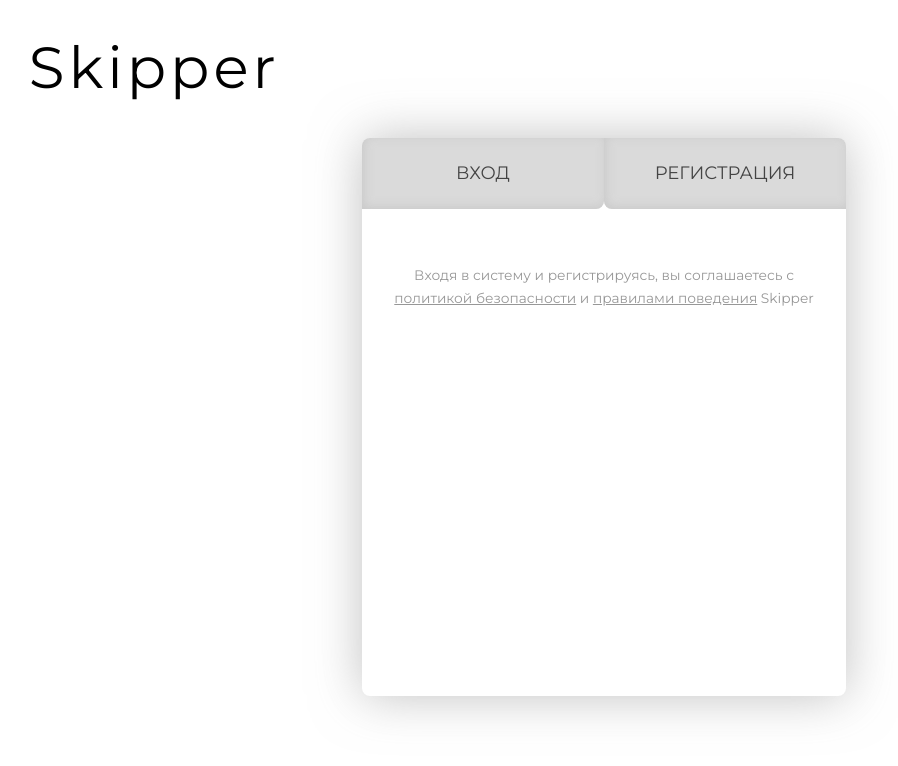
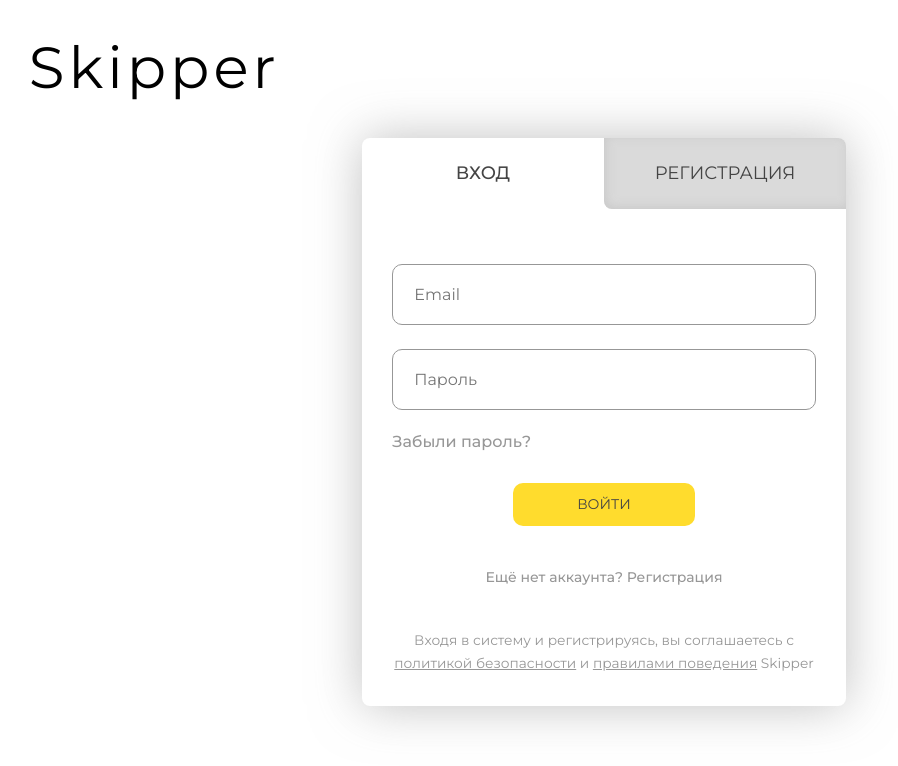
Before and after one commit to SkipperOmsu2022/skipper, a React (Create React App) app in the folder frontend/: page / in a window 1280 px wide. Shown: the top 766 px of the page, without its empty margins (36-934 px from the left). Built offline with nearby package versions, Linux system fonts and the light colour scheme.

Commit message:
SKIPPER-6 added log out

```diff
--- a/frontend/src/components/App.jsx
+++ b/frontend/src/components/App.jsx
@@ -1,61 +1,32 @@
-import {BrowserRouter as Router, Route, Routes} from 'react-router-dom';
+import {BrowserRouter as Router, Route, Routes, Navigate} from 'react-router-dom';
 import LoginPage from "./pages/LoginPage/LoginPage";
+import MainPage from "./pages/MainPage/MainPage";
 import Signin from "./Login/Signin";
 import Signup from "./Login/Signup";
+import { useState, useEffect } from 'react';
 
 const App = () => {
+    const [logged, setLogged] = useState(false);
+
+    useEffect(() => {
+        if (localStorage.getItem('logged')) {
+            setLogged(true);
+        } else {
+            setLogged(false);
+        }
+    });
 
     return (
+
         <Router>
             <Routes>
-                <Route path="/" element={<LoginPage/>}>
-                    <Route path="signin" element={<Signin/>} />
+                <Route path="/" element={logged ? <Navigate to="/home"/> : <LoginPage/>}>
+                    <Route path="" element={<Signin/>} />
                     <Route path="signup" element={<Signup/>}/>
                 </Route>
+                <Route path="/home" element={!logged ? <Navigate to="/"/> : <MainPage/>}/>
             </Routes>
         </Router>
-
-        /* <section className="wrapper">
-            <header className="header">
-                    <span className="header__title">Skipper</span>
-            </header>
-            <div className="authentication">
-                <div className="authentication__content form">
-                 <div className="form__header">
-                        <a href="" className="tab left">ВХОД</a>
-                        <a href="" className="tab right active">РЕГИСТРАЦИЯ</a>
-                    </div>
-                    <div className="form__content">
-                        <div className="input-group">
-                            <input placeholder="Фамилия Имя" type="text" className="input"/>
-                            <input placeholder="Email" type="text" className="input"/>
-                            <input  />
-                        </div>
-                        <button className="form__apply-button button">ЗАРЕГИСТРИРОВАТЬСЯ</button>
-                        <a  href="" className="registration">Уже есть аккаунт? Вход</a>
-                        <div className="form__footer">Входя в систему и регистрируясь, вы соглашаетесь с <a href="" className="policy">политикой безопасности</a> и <a href="" className="rules">правилами поведения</a> Skipper</div>
-                    </div>
-
-
-
-
-                        <div className="form__header">
-                            <a href="" className="tab left active">ВХОД</a>
-                            <a href="" className="tab right">РЕГИСТРАЦИЯ</a>
-                        </div>
-                        <div className="form__content">
-                            <div className="input-group">
-                                <input placeholder="Email" type="text" className="input"/>
-                                <input placeholder="Пароль" type="password" className="input"/>
-                            </div>
-                            <a  href="" className="forgot-password">Забыли пароль?</a>
-                            <button className="form__apply-button button">ВОЙТИ</button>
-                            <a  href="" className="registration">Ещё нет аккаунта? Регистрация</a>
-                            <div className="form__footer">Входя в систему и регистрируясь, вы соглашаетесь с <a href="" className="policy">политикой безопасности</a> и <a href="" className="rules">правилами поведения</a> Skipper</div>
-                        </div>
-                </div>
-            </div>
-        </section> */
     )
 }
 
--- /dev/null
+++ b/frontend/src/components/Button/button.scss
@@ -0,0 +1,22 @@
+.button {
+    cursor: pointer;
+    padding: 0.5rem 4rem;
+    min-width: 43%;
+
+    background: #ffdc2d;
+    border-radius: 0.625rem;
+    border-style: none;
+
+    font-family: 'Montserrat';
+    font-style: normal;
+    font-weight: 400;
+    font-size: 0.875rem;
+    line-height: 1.688rem;
+    color: #444444;
+    &:active {
+        padding: 0.55rem 4rem 0.45rem;
+    }
+    &:hover {
+        background-color: #f7cd00;
+    }
+}
--- a/frontend/src/components/Form/Form.jsx
+++ b/frontend/src/components/Form/Form.jsx
@@ -1,5 +1,7 @@
 import { Formik, Form, useField } from "formik";
 import * as Yup from 'yup';
+
+import "./form.scss"
 
 const MyTextInput = ({...props}) => {
     const [field, meta] = useField(props);
@@ -11,10 +13,38 @@
         </div>
     )
 };
-const CustomForm = ({inputs}) => {
-    function view(inputs) {
+const CustomForm = ({inputs, submit}) => {
+
+    function elements() {
         const elements = inputs.map((item, i) => {
             const {id, name, type, placeholder} = item;
+
+            switch(name) {
+                case 'email':
+                    initial['email'] = '';
+                    schema['email'] = Yup.string()
+                        .required('Обязательное поле')
+                        .email('Неправильный email адрес');
+                    break;
+                case 'password':
+                    initial['password'] = '';
+                    schema['password'] = Yup.string()
+                        .required('Обязательное поле')
+                        .min(10, 'Не менее 10 символов')
+                    break;
+                case 'name':
+                    initial['name'] = '';
+                    schema['name'] = Yup.string()
+                        .required('Обязательное поле')
+                    break;
+                case 'surname':
+                    initial['surname'] = '';
+                    schema['surname'] = Yup.string()
+                        .required('Обязательное поле')
+                    break;
+                default:
+                    break;
+            }
 
             return (
                 <MyTextInput
@@ -33,30 +63,18 @@
         )
     }
 
+    const initial = {};
+    const schema = {};
+
+    const view = elements(inputs);
 
     return (
         <Formik
-            initialValues = {{
-                email: '',
-                password: '',
-                name: '',
-                surname: ''
-            }}
-            validationSchema = {Yup.object({
-                email: Yup.string()
-                        .required('Обязательное поле')
-                        .email('Неправильный email адрес'),
-                password: Yup.string()
-                        .required('Обязательное поле')
-                        .min(10, 'Не менее 10 символов'),
-                name: Yup.string()
-                        .required('Обязательное поле'),
-                surname: Yup.string()
-                        .required('Обязательное поле'),
-            })}
-            onSubmit = {values => console.log(JSON.stringify(values, null, 2))}
+            initialValues = {initial}
+            validationSchema = {Yup.object(schema)}
+            onSubmit = {values => submit(values)}
         >
-            {view(inputs)}
+            {view}
         </Formik>
     )
 }
--- /dev/null
+++ b/frontend/src/components/Form/form.scss
@@ -0,0 +1,30 @@
+.form-group {
+    display: grid;
+    grid-gap: 1.5rem;
+    .group {
+        display: flex;
+        flex-direction: column;
+        text-align: left;
+        &__input {
+            height: 3.563rem;
+
+            border: 1px solid rgba(151, 151, 151, 1);
+            border-radius: 10px;
+
+            padding-left: 1.312rem;
+
+            font-family: 'Montserrat';
+            font-size: 1rem;
+            font-weight: 400;
+            line-height: 23px;
+            line-height: 1.436rem;
+            text-align: left;
+        }
+        &__error {
+            font-family: 'Montserrat';
+            font-weight: 400;
+            padding: 0.5rem 0.5rem 0rem;
+            font-size: 0.85rem;
+        }
+    }
+}
--- a/frontend/src/components/Login/Signin.jsx
+++ b/frontend/src/components/Login/Signin.jsx
@@ -1,5 +1,6 @@
 import Form from "../Form/Form";
 import { Link } from 'react-router-dom';
+import { signIn } from "../../services/Service";
 
 const Signin = () => {
 
@@ -9,6 +10,7 @@
                 inputs={[
                     {id:"email", name:"email", placeholder:"Email", type:"text"},
                     {id:"password", name:"password", placeholder:"Пароль", type:"password"}]}
+                submit={signIn}
             />
             <a  href="" className="forgot-password">Забыли пароль?</a>
             <button form="contact-form"
--- a/frontend/src/components/Login/Signup.jsx
+++ b/frontend/src/components/Login/Signup.jsx
@@ -1,5 +1,6 @@
 import Form from "../Form/Form";
 import { Link } from 'react-router-dom';
+import { signUp } from "../../services/Service";
 
 
 const Signup = () => {
@@ -12,13 +13,14 @@
                     {id:"name", name:"name", placeholder:"Имя", type:"text"},
                     {id:"email", name:"email", placeholder:"Email", type:"text"},
                     {id:"password", name:"password", placeholder:"Пароль", type:"password"}]}
+                submit={signUp}
             />
             <button form="contact-form"
                     type="submit"
                     className="form__apply-button button">
-                    ВОЙТИ
+                    РЕГИСТРАЦИЯ
             </button>
-            <Link  to="/signin" className="registration">Уже есть аккаунт? Вход</Link>
+            <Link  to="/" className="registration">Уже есть аккаунт? Вход</Link>
         </>
     )
 }
--- a/frontend/src/components/pages/LoginPage/LoginPage.jsx
+++ b/frontend/src/components/pages/LoginPage/LoginPage.jsx
@@ -1,7 +1,8 @@
 import "./loginPage.scss"
+import "../../Button/button.scss"
 import { NavLink, Outlet} from 'react-router-dom';
 
-const LoginPage = () => {
+const LoginPage = (props) => {
 
 
     return (
@@ -12,8 +13,8 @@
             <div className="authentication">
                 <div className="authentication__content form">
                     <div className="form__header">
-                        <NavLink to="/signin"  className={({ isActive }) => isActive ? "tab left active" : "tab left"}>ВХОД</NavLink>
-                        <NavLink to="/signup" className={({ isActive }) => isActive ? "tab right active" : "tab right"}>РЕГИСТРАЦИЯ</NavLink>
+                        <NavLink end to="/"  className={({ isActive }) => isActive ? "tab left active" : "tab left"}>ВХОД</NavLink>
+                        <NavLink end to="/signup" className={({ isActive }) => isActive ? "tab right active" : "tab right"}>РЕГИСТРАЦИЯ</NavLink>
                     </div>
                     <div className="form__content">
                         <Outlet/>
--- /dev/null
+++ b/frontend/src/components/pages/MainPage/MainPage.jsx
@@ -0,0 +1,14 @@
+import "../../Button/button.scss"
+import {logOut} from "../../../services/Service";
+
+const MainPage = () => {
+    return (
+        <div style={{'padding': '40vh'}}>
+            <button onClick={logOut} className="button">
+                    Log out
+            </button>
+        </div>
+    )
+}
+
+export default MainPage;
--- /dev/null
+++ b/frontend/src/services/Service.js
@@ -0,0 +1,18 @@
+const signIn =  (values) => {
+    console.log(JSON.stringify(values, null, 2))
+    localStorage.removeItem('logged');
+    localStorage.setItem('logged', true);
+}
+
+const signUp =  (values) => {
+    console.log(JSON.stringify(values, null, 2))
+    localStorage.removeItem('logged');
+    localStorage.setItem('logged', true);
+}
+
+const logOut = () => {
+    console.log('logged out')
+    localStorage.removeItem('logged');
+}
+
+export {signIn, signUp, logOut};
```
Also changed, not shown: frontend/src/components/pages/LoginPage/loginPage.scss (+0 -54 lines).
